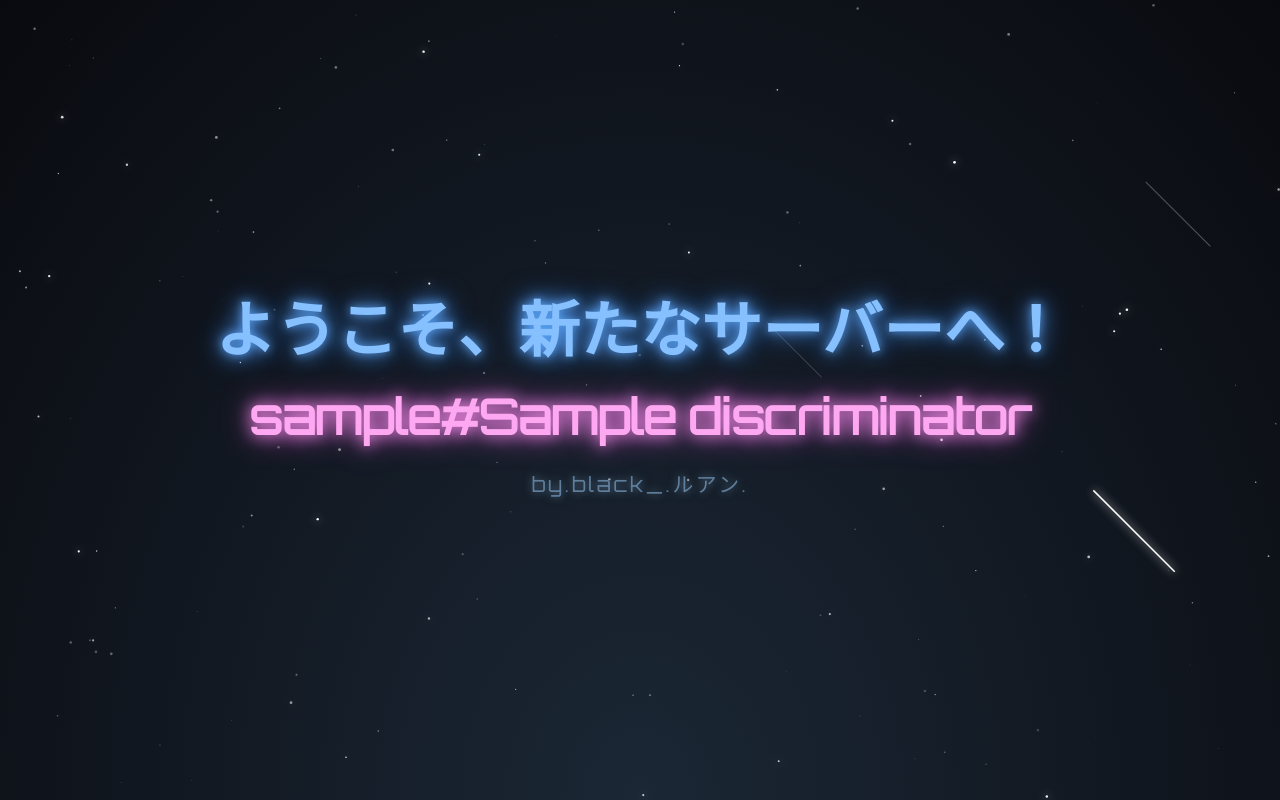
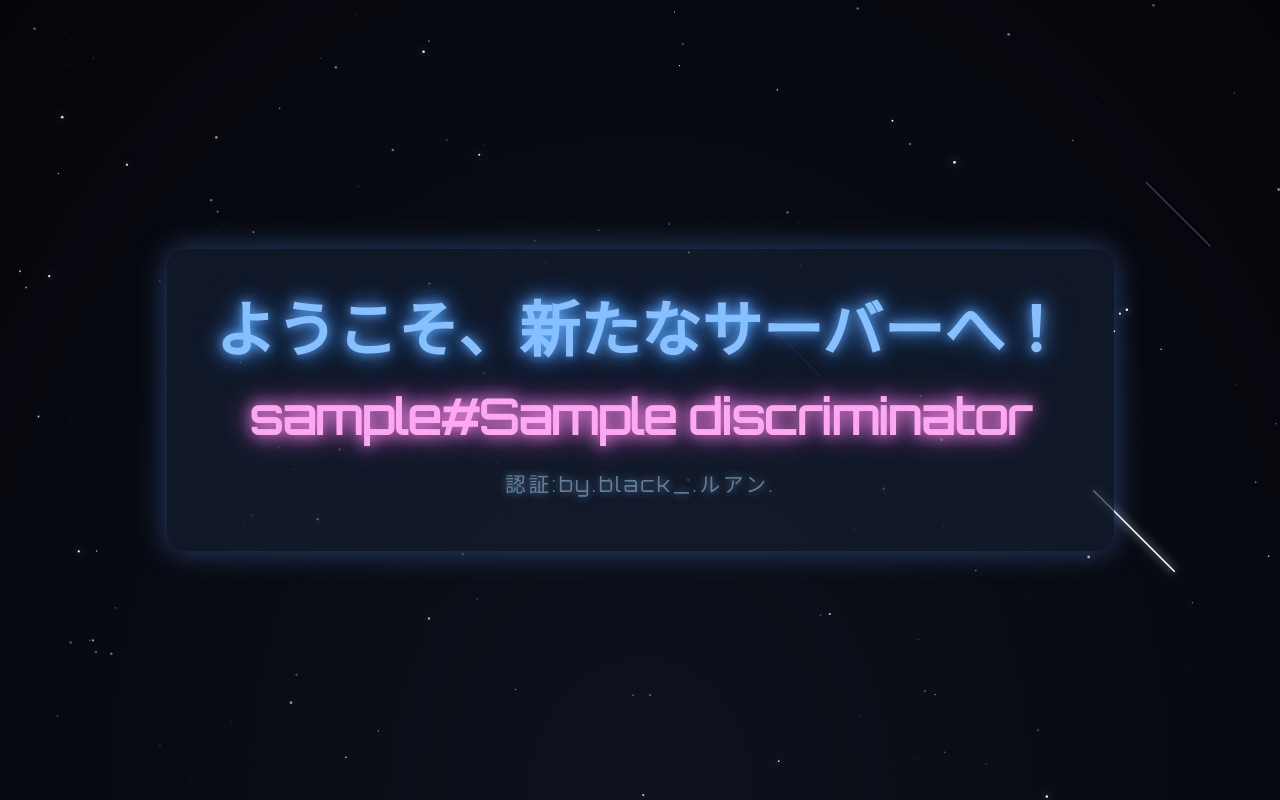
Before and after one commit to adminarda27/JAF-ruan._, a Flask app: template templates/welcome.html in a window 1280 px wide. Run offline with Flask 3, Linux system fonts and the light colour scheme; the template is opened without the code that fills it: most values are stand-ins (such as "Sample title", 1, 10 or a date in 2020).

Commit message:
Update welcome.html

```diff
--- a/templates/welcome.html
+++ b/templates/welcome.html
@@ -12,7 +12,8 @@
     margin: 0; padding: 0;
     width: 100%; height: 100%;
     overflow: hidden;
-    background: radial-gradient(ellipse at bottom, #1b2735 0%, #090a0f 100%);
+    /* 背景を少し暗く変更 */
+    background: radial-gradient(ellipse at bottom, #0d121d 0%, #04050a 100%);
     font-family: 'Orbitron', sans-serif;
     color: #a6d0ffcc;
     display: flex;
@@ -20,7 +21,6 @@
     align-items: center;
   }
 
-  /* キャンバスは背景固定 */
   #stars {
     position: fixed;
     top: 0; left: 0;
@@ -29,7 +29,6 @@
     background: transparent;
   }
 
-  /* 中央コンテンツは透明背景 */
   .container {
     position: relative;
     z-index: 1;
@@ -38,6 +37,19 @@
     padding: 3rem 4rem;
     border-radius: 25px;
     box-shadow: none;
+  }
+
+  /* 囲み用ボックス（色濃く修正済み） */
+  .box {
+    display: inline-block;
+    padding: 2rem 3rem;
+    border-radius: 20px;
+    background: rgba(20, 30, 50, 0.7);
+    box-shadow:
+      0 0 30px rgba(100, 150, 255, 0.4);
+    transform-style: preserve-3d;
+    will-change: transform;
+    transition: transform 0.1s ease-out;
   }
 
   h1 {
@@ -74,14 +86,14 @@
 <canvas id="stars"></canvas>
 
 <div class="container">
-  <h1>ようこそ、新たなサーバーへ！</h1>
-  <div class="username">{{ username }}#{{ discriminator }}</div>
-  <p>by.black_.ルアン.</p>
+  <div class="box" id="box">
+    <h1>ようこそ、新たなサーバーへ！</h1>
+    <div class="username">{{ username }}#{{ discriminator }}</div>
+    <p>認証:by.black_.ルアン.</p>
+  </div>
 </div>
 
 <script>
-// JavaScriptで星と流れ星＆キラキラ星を描画
-
 const canvas = document.getElementById('stars');
 const ctx = canvas.getContext('2d');
 let width, height;
@@ -95,7 +107,6 @@ function resize() {
 resize();
 window.addEventListener('resize', resize);
 
-// 星のオブジェクト
 class Star {
   constructor() {
     this.reset();
@@ -127,7 +138,6 @@ class Star {
   }
 }
 
-// 流れ星のオブジェクト
 class ShootingStar {
   constructor() {
     this.reset();
@@ -137,7 +147,7 @@ class ShootingStar {
     this.y = Math.random() * height / 2;
     this.len = (Math.random() * 80) + 50;
     this.speed = (Math.random() * 10) + 6;
-    this.angle = Math.PI / 4; // 斜め45度
+    this.angle = Math.PI / 4;
     this.size = (Math.random() * 1.5) + 0.5;
     this.opacity = 0;
     this.opacityChange = 0.02;
@@ -198,6 +208,21 @@ function animate() {
 
 animate();
 
+const box = document.getElementById('box');
+
+document.addEventListener('mousemove', (e) => {
+  const rect = box.getBoundingClientRect();
+  const centerX = rect.left + rect.width / 2;
+  const centerY = rect.top + rect.height / 2;
+
+  const dx = e.clientX - centerX;
+  const dy = e.clientY - centerY;
+
+  const rotateX = -dy / 20;
+  const rotateY = dx / 20;
+
+  box.style.transform = `rotateX(${rotateX}deg) rotateY(${rotateY}deg)`;
+});
 </script>
 
 </body>
```
